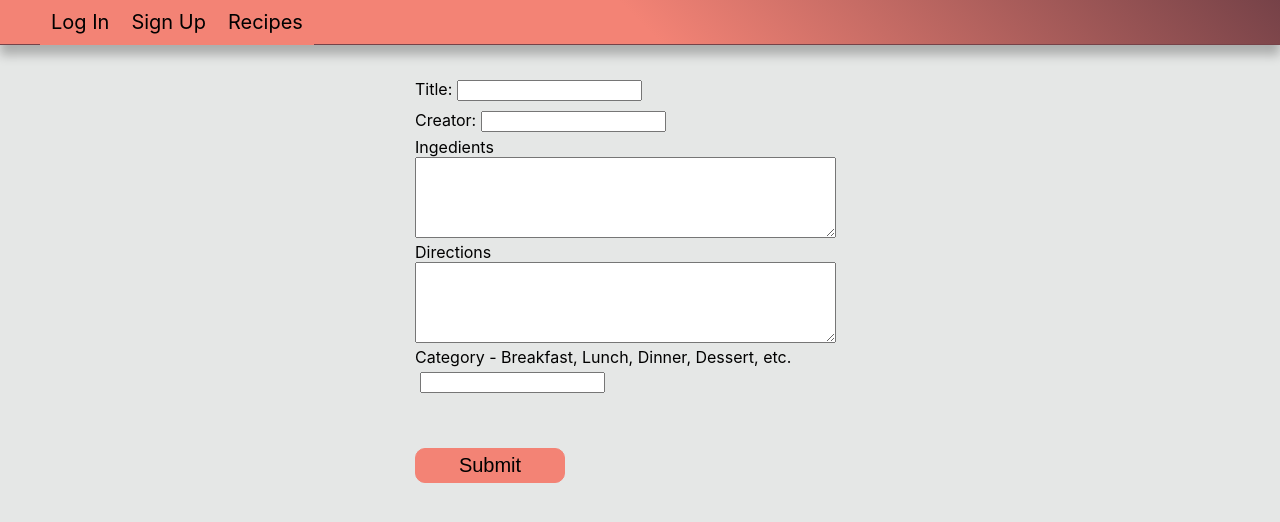
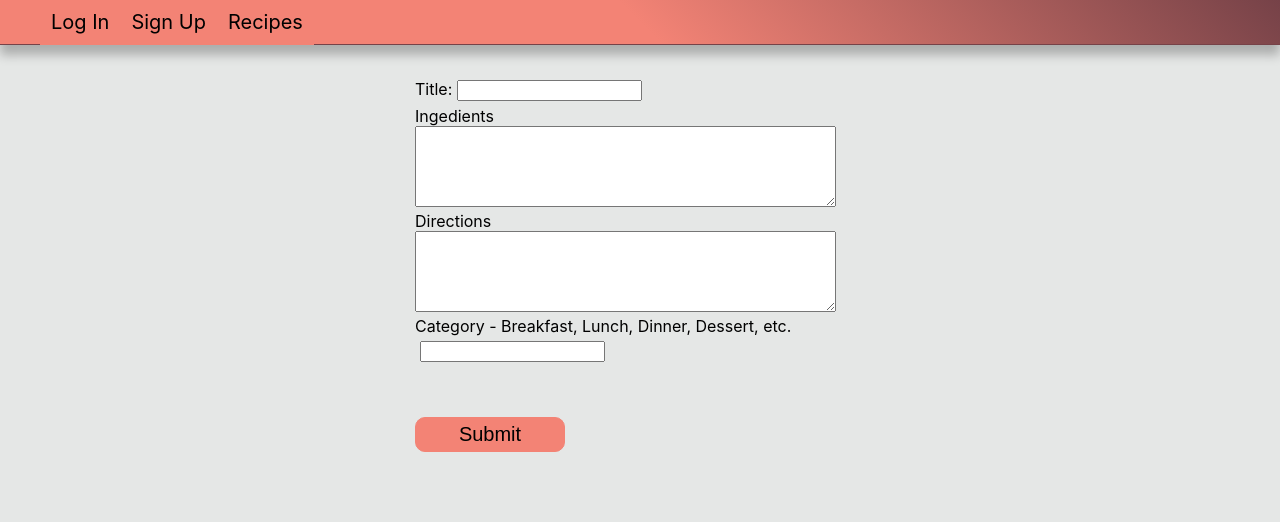
Before and after one commit to bwpt-secret-family-recipes-4/front-end, a React (Create React App) app: page /add in a window 1280 px wide. Shown: the top 522 px of the page. Built offline with nearby package versions, Linux system fonts and the light colour scheme.

Commit message:
Added validation to RecipeForm

```diff
--- a/src/components/RecipeForm.js
+++ b/src/components/RecipeForm.js
@@ -1,6 +1,6 @@
-import React, { useState, useContext } from "react";
+import React, { useState, useContext, useEffect } from "react";
 import { useHistory } from "react-router-dom";
-// import * as yup from "yup";
+import * as yup from "yup";
 import axiosWithAuth from "../utils/axiosWithAuth";
 import RecipeContext from "../contexts/RecipeContext";
 
@@ -10,11 +10,20 @@ function RecipeForm() {
   const initialState = { title: "", creator: user, ingredients: "", directions: "", category: "" };
   const [recipe, setRecipe] = useState(initialState);
 
-  // const [errors, setErrors] = useState(initialState);
+  const [errors, setErrors] = useState(initialState);
 
-  // const formSchema = yup.object().shape({
+  const formSchema = yup.object().shape({
+    title: yup.string().required("Title is required."),
+    ingredients: yup.string().required("Ingredients are required."),
+    directions: yup.string().required("Directions are required."),
+    category: yup.string().required("Category is required")
+  });
 
-  // });
+  useEffect(() => {
+    formSchema.isValid(recipe).then((isFormValid) => {
+
+    }, [recipe, formSchema])
+  })
 
   const handleSubmit = (e, id) => {
     e.preventDefault();
@@ -29,14 +38,31 @@ function RecipeForm() {
       .catch((error) => console.log("Error", error));
   };
 
+  const validateChange = (e) => {
+    yup
+      .reach(formSchema, e.target.name)
+      .validate(e.target.value)
+      .then((inputIsValid) => {
+        console.log("Input is validateChange.");
+        setErrors({ ...errors, [e.target.name]: ""});
+      })
+      .catch((error) => {
+        console.log("There is an error.");
+        setErrors({ ...errors, [e.target.name]: error.errors[0] });
+        console.log(errors);
+      });
+  };
+
   const handleChange = (e) => {
-    // console.log("Input Changed:", e.target.value);
-    // console.log("Input that fired event:", e.target.name);
+    e.persist();
+    console.log("Input Changed:", e.target.value);
+    console.log("Input that fired event:", e.target.name);
 
     const newRecipe = {
       ...recipe,
       [e.target.name]: e.target.value,
     };
+    validateChange(e);
     setRecipe(newRecipe);
   };
 
@@ -45,25 +71,23 @@ function RecipeForm() {
       <form onSubmit={handleSubmit}>
         <label htmlFor="title">
           Title:
-          <input id="title" type="text" name="title" onChange={handleChange} value={recipe.title} />
-        </label>
-        <label htmlFor="creator">
-          Creator:
-          <input
-            id="creator"
-            type="text"
-            name="creator"
-            onChange={handleChange}
-            value={recipe.user}
+          <input id="title"
+          type="text"
+          name="title"
+          onChange={handleChange}
+          value={recipe.title}
           />
+          {errors.title.length > 0 ? <span className="error">{errors.title}</span> : null}
         </label>
         <label htmlFor="ingredients">
           Ingedients
-          <textarea name="ingredients" rows="5" cols="50" maxlength="10000"></textarea>
+          <textarea name="ingredients" rows="5" cols="50" maxLength="10000" onChange={handleChange} value= {recipe.ingredients}></textarea>
+          {errors.ingredients.length > 0 ? <span className="error">{errors.ingredients}</span> : null}
         </label>
         <label htmlFor="directions">
           Directions
-          <textarea name="directions" rows="5" cols="50" maxlength="10000"></textarea>
+          <textarea name="directions" rows="5" cols="50" maxLength="10000" onChange={handleChange} value={recipe.directions}></textarea>
+          {errors.directions.length > 0 ? <span className="error">{errors.directions}</span> : null}
         </label>
         <label htmlFor="category">
           Category - Breakfast, Lunch, Dinner, Dessert, etc.
@@ -74,6 +98,7 @@ function RecipeForm() {
             onChange={handleChange}
             value={recipe.category}
           />
+          {errors.category.length > 0 ? <span className="error">{errors.category}</span> : null}
         </label>
         <br />
         <br />
```
